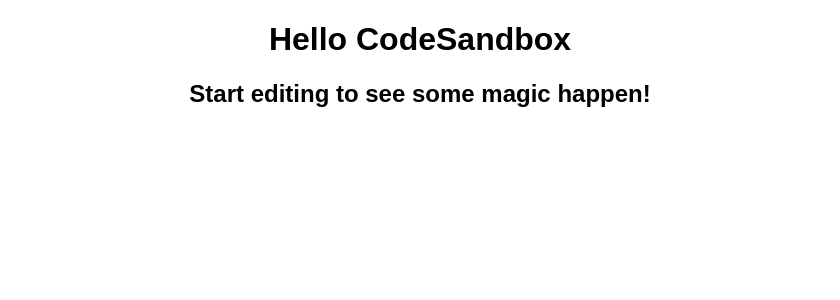
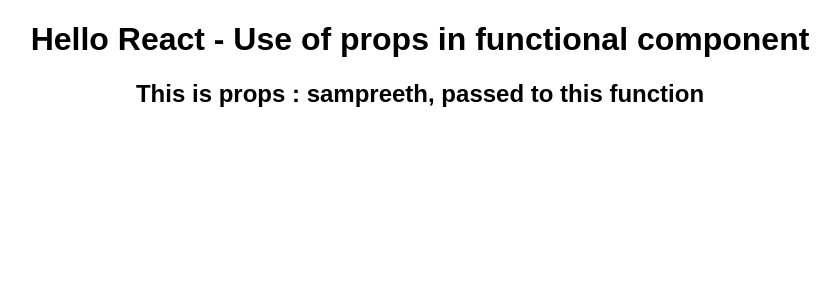
Before and after one commit to sampreethD/react, a React (Create React App) app: page / in a window 1280 px wide. Shown: the top 300 px of the page, without its empty margins (220-1060 px from the left). Built offline with nearby package versions, Linux system fonts and the light colour scheme.

Commit message:
lesson 2: Use of props  Use of props in functional component

```diff
--- a/src/App.js
+++ b/src/App.js
@@ -2,11 +2,11 @@
 import "./styles.css";
 
 //lesson no.1 - Function name should start with caps if you are using as a component
-export default function App() {
+export default function App(props) {
   return (
     <div className="App">
-      <h1>Hello CodeSandbox</h1>
-      <h2>Start editing to see some magic happen!</h2>
+      <h1>Hello React - Use of props in functional component</h1>
+      <h2>This is props : {props.property}, passed to this function</h2>
     </div>
   );
 }
--- a/src/index.js
+++ b/src/index.js
@@ -4,4 +4,4 @@
 import App from "./App";
 
 const rootElement = document.getElementById("root");
-ReactDOM.render(<App />, rootElement);
+ReactDOM.render(<App property="sampreeth" />, rootElement);
```
